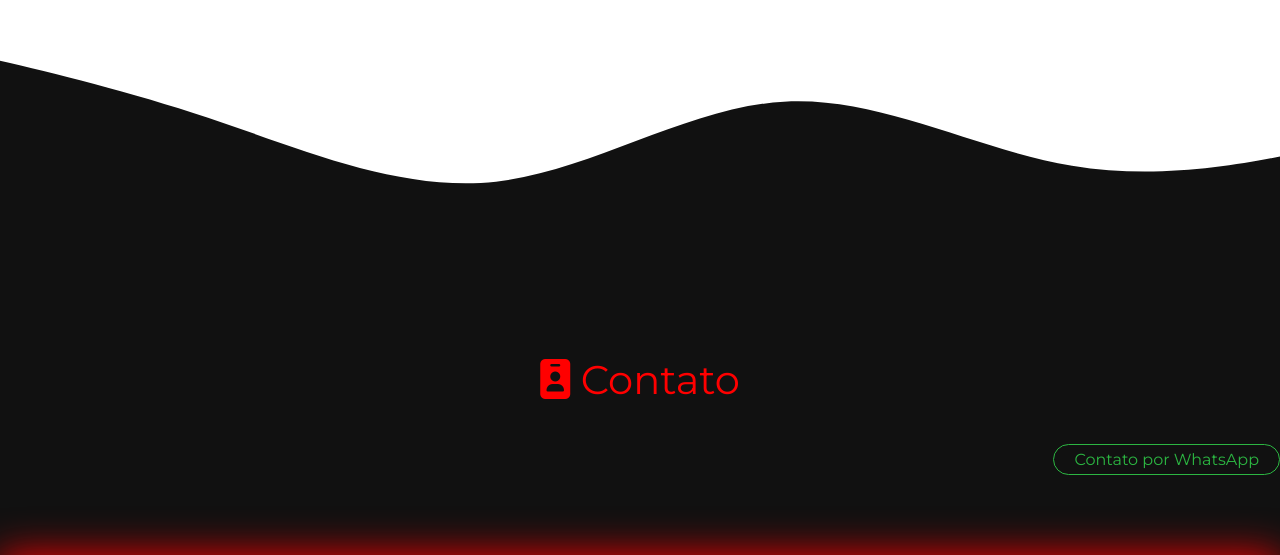
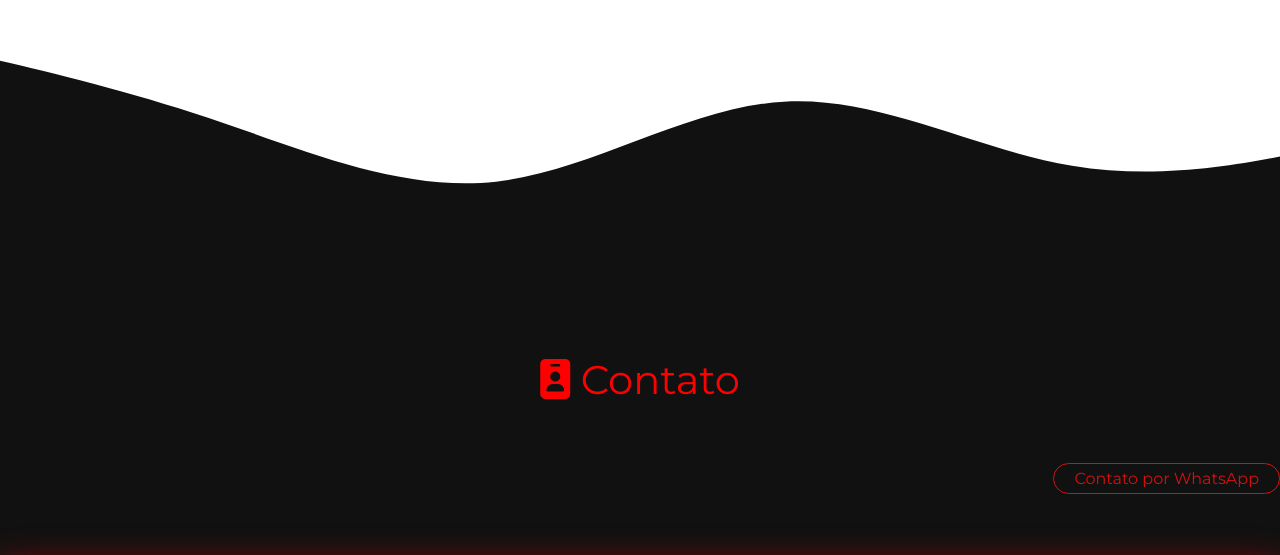
Before and after one commit to victorpavoni/victorpavoni.github.io, a plain HTML site: page index.html in a window 1280 px wide. Shown: the part 2579-3134 px from the top of the page. Drawn offline with Linux system fonts and the light colour scheme.

Commit message:
Update index.html

```diff
--- a/index.html
+++ b/index.html
@@ -102,7 +102,8 @@
     <div class="wave-1"></div>
     <section class="contato" id="contato">
         <h2><i class="fas fa-id-badge"></i> Contato</h2>
-            <a href="https://wa.me/5516996321280?text=Olá! Quero um website!" target="_blank" class="btn-contact right" style="border-color: #2cb642;color: #2cb642; box-shadow: none; text-shadow: none;">Contato por WhatsApp</a>
+            <br>
+            <a style="display:inline-block" href="https://wa.me/5516996321280?text=Olá! Quero um website!" target="_blank" class="btn-contact right" style="border-color: #2cb642;color: #2cb642; box-shadow: none; text-shadow: none;">Contato por WhatsApp</a>
             <div class="clear"></div>
     </section><!--contato-->
     <footer style="background: #1a1a1b;">
```
